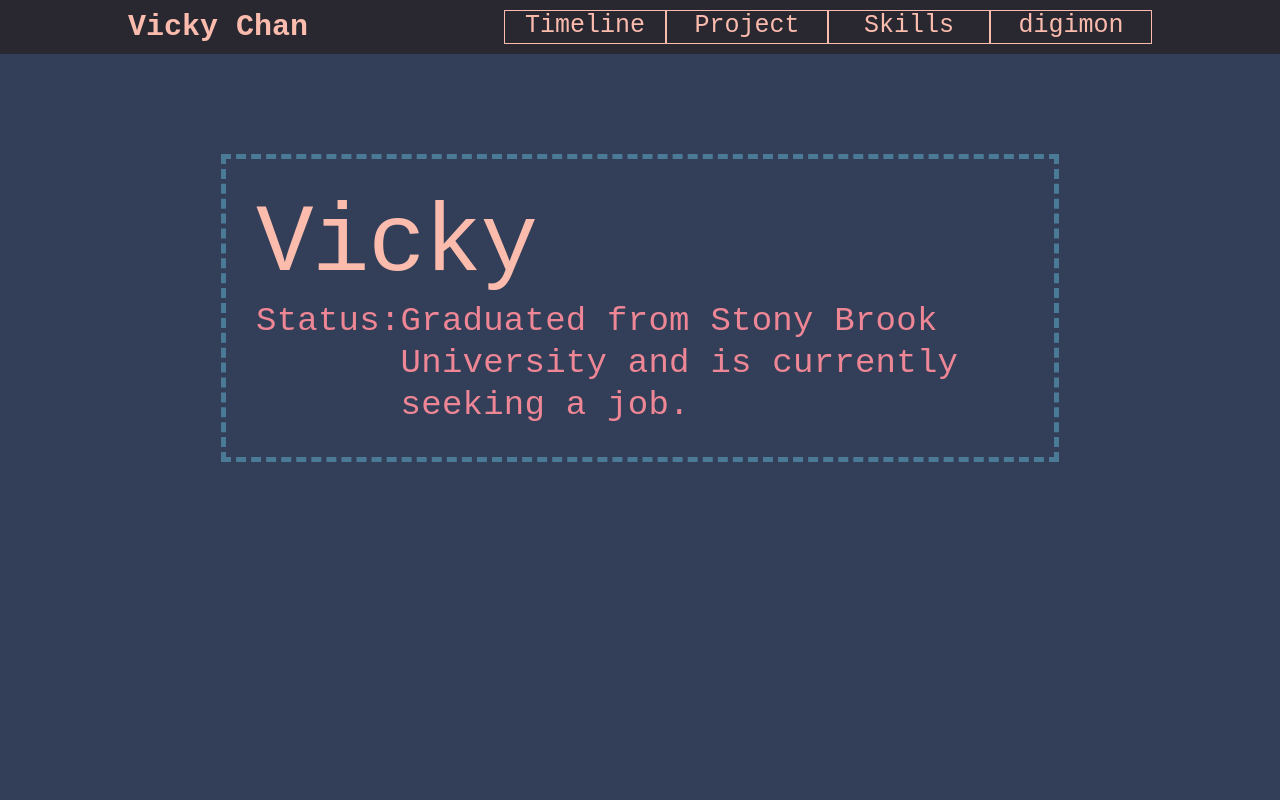
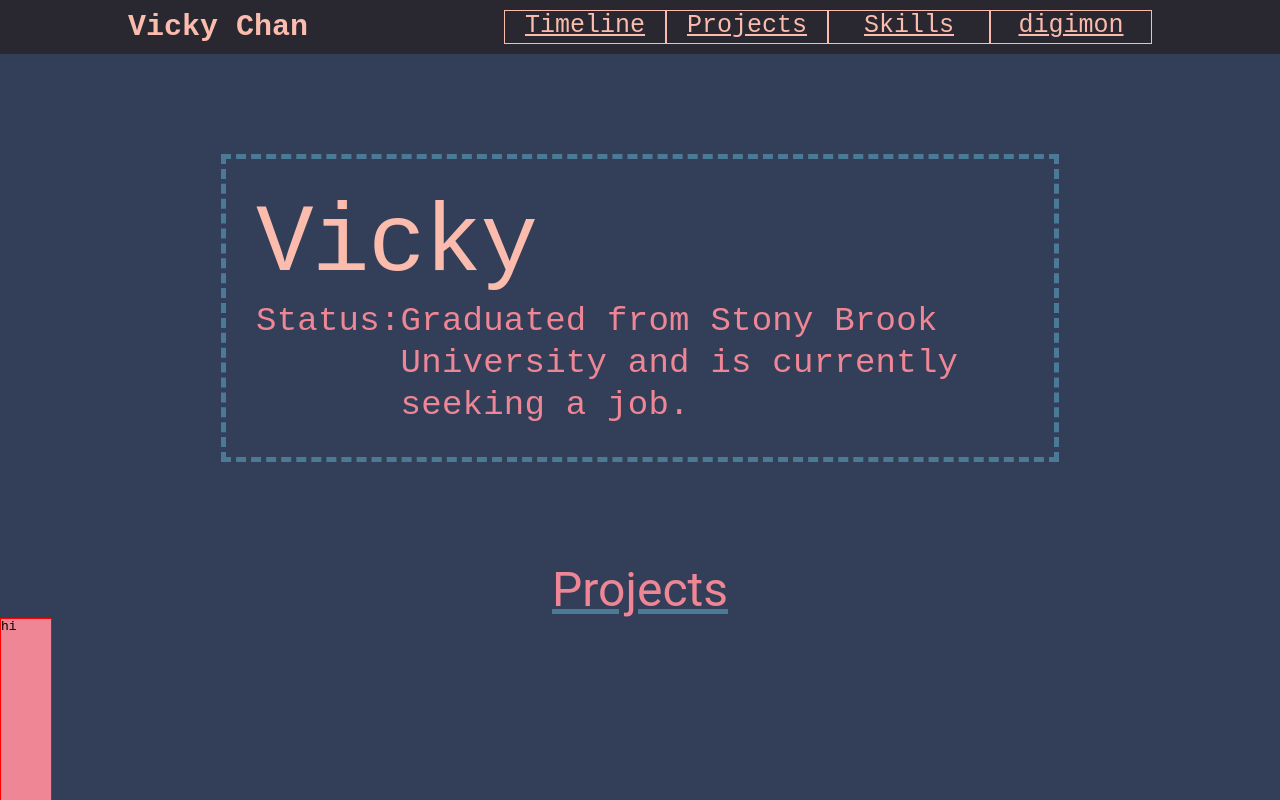
Before and after one commit to Tercra/portfolio, a React (Create React App) app: page / in a window 1280 px wide. Shown: the top 800 px of the page. Built offline with nearby package versions, Linux system fonts and the light colour scheme.

Commit message:
Created Projects sections(+bookmark), made headers rely on array instead of copy and paste

```diff
--- a/src/App.css
+++ b/src/App.css
@@ -13,7 +13,7 @@ div.headerButts {
   flex-grow: 1;
 }
 
-div.headerButt {
+.headerButt {
   width : 160px;
   color : #fbbbad;
   border : solid 1px;
@@ -21,6 +21,6 @@ div.headerButt {
   text-align : center;
 }
 
-div.headerButt:hover {
+.headerButt:hover {
   color: #ee8695 !important;
 }
--- a/src/App.js
+++ b/src/App.js
@@ -2,7 +2,7 @@ import './App.css';
 import twilight from './theme';
 
 import { ThemeProvider } from '@mui/material';
-import { Header, Introduction } from './components';
+import { Header, Introduction, Projects } from './components';
 
 function App() {
   return (
@@ -10,6 +10,8 @@ function App() {
       <ThemeProvider theme={twilight}>
         <Header />
         <Introduction />
+        <Projects />
+        <div style={{width:"50px", height:"1000px", backgroundColor:twilight.peach, border:"1px solid red"}}>hi</div>
       </ThemeProvider>
     </>
   );
--- /dev/null
+++ b/src/components/Projects.js
@@ -0,0 +1,16 @@
+import { useTheme } from "@emotion/react";
+import { Box, Typography } from "@mui/material"
+import SectionHeader from "./SectionHeader";
+
+const Projects = () => {
+    const twilight = useTheme();
+
+    return (
+        <Box>
+            <div id="Projects"></div>
+            <SectionHeader title="Projects" />
+        </Box>
+    )
+};
+
+export default Projects
--- /dev/null
+++ b/src/components/SectionHeader.js
@@ -0,0 +1,12 @@
+import { useTheme } from "@emotion/react";
+import { Typography } from "@mui/material";
+
+const SectionHeader = ({title}) => {
+    const twilight = useTheme();
+
+    return (
+        <Typography variant="h3" sx={{color:twilight.peach, textAlign:"center", textDecoration:`underline 5px solid ${twilight.turquoise}`}}>{title}</Typography>
+    )
+}
+
+export default SectionHeader;
--- a/src/components/header.js
+++ b/src/components/header.js
@@ -8,6 +8,8 @@ const Header = () => {
     const twilight = useTheme();
     const [menuOpen, setMenuOpen] = useState(false);
     const [windowWidth, setWindowWidth] = useState(window.window.innerWidth);
+
+    const naviOptions = ["Timeline", "Projects", "Skills", "digimon"];
 
     useLayoutEffect(() => {
         function resize() {
@@ -22,7 +24,7 @@ const Header = () => {
     const menu = () => {
         return (
         <List sx={{backgroundColor:twilight.lightDark, color:twilight.lightPeach}}>
-            {["Timeline", "Project", "Skills", "digimon"].map((text, index) => (
+            {naviOptions.map((text) => (
                 <ListItem key={text} disablePadding>
                     <ListItemButton>
                         <ListItemText disableTypography primary={text} style={{display:"flex", justifyContent:"flex-end", fontSize:"25px"}} />
@@ -44,18 +46,9 @@ const Header = () => {
     const headerButtons = () => {
         return (
             <>
-            <div className='headerButt'>
-                <a>Timeline</a>
-            </div>
-            <div className='headerButt'>
-                <a>Project</a>
-            </div>
-            <div className='headerButt'>
-                <a>Skills</a>
-            </div>
-            <div className='headerButt'>
-                <a>digimon</a>
-            </div>
+            {naviOptions.map((text) => {
+                return <a key={text} className="headerButt" href={`#${text}`}>{text}</a>
+            })}
             </>
         )
     }
--- a/src/components/index.js
+++ b/src/components/index.js
@@ -1,7 +1,11 @@
 import Header from './Header';
 import Introduction from './Introduction';
+import Projects from './Projects';
+import SectionHeader from './SectionHeader';
 
 export {
     Header,
-    Introduction
+    Introduction,
+    Projects,
+    SectionHeader
 }
```
